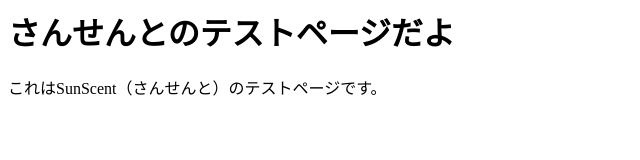
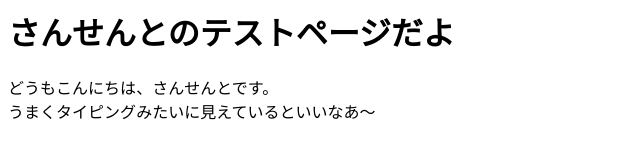
Before and after one commit to sunscent/test.github.io, a plain HTML site: page index.html in a window 1280 px wide. Shown: the whole page, without its empty margins (0-640 px from the left). Drawn offline with nearby package versions, Linux system fonts and the light colour scheme; files whose address does not match are found by name.

Commit message:
Update index.html

```diff
--- a/index.html
+++ b/index.html
@@ -6,8 +6,14 @@
   </head>
   <body>
     <h1>さんせんとのテストページだよ</h1>
-    <p>
-      これはSunScent（さんせんと）のテストページです。
+    <p id="text">
+      どうもこんにちは、さんせんとです。<br>
+      うまくタイピングみたいに見えているといいなあ～
     </p>
+   <script type="text/javascript">
+    $(function(){
+        $('#text').t();
+    });
+ </script>
   </body>
 </html>
```
